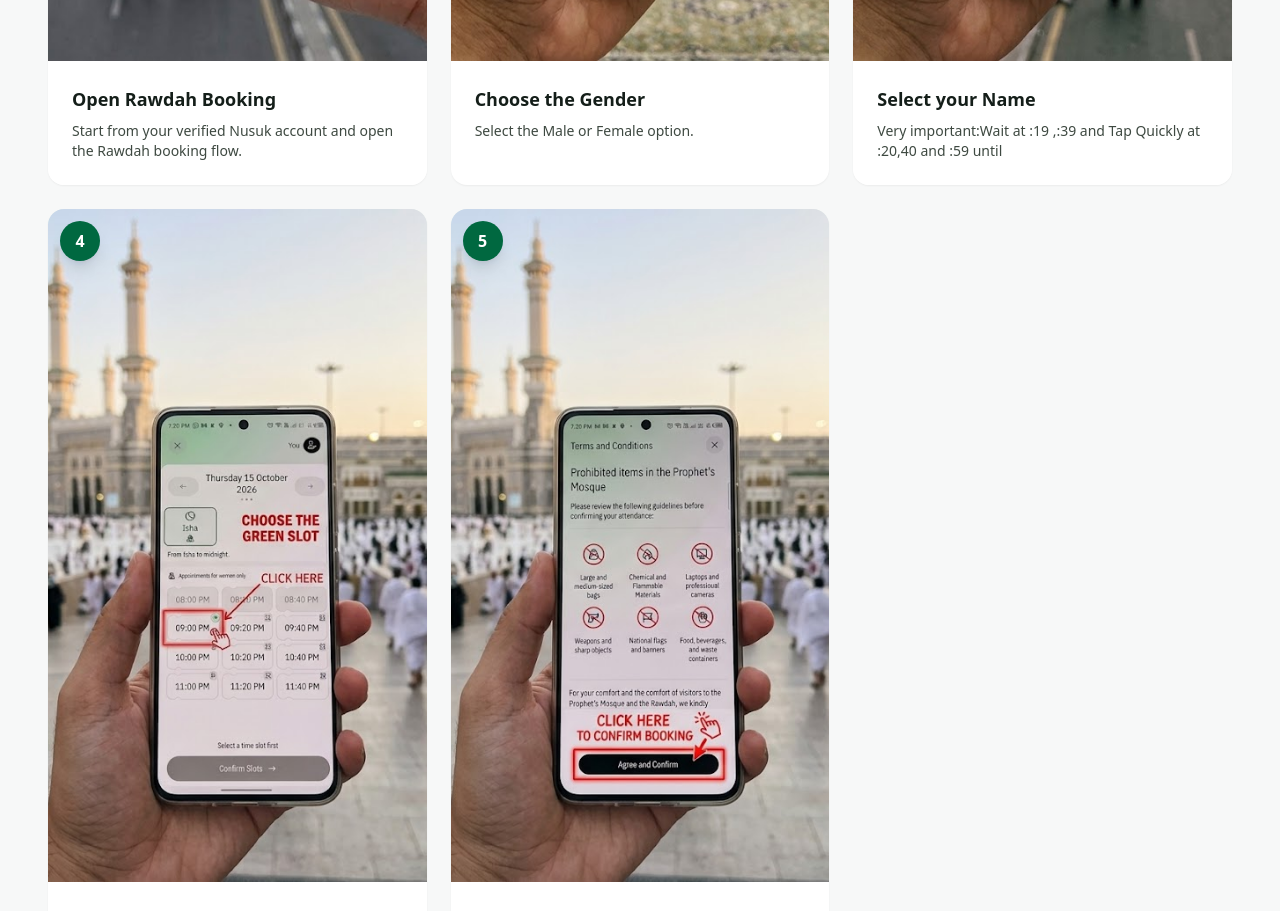
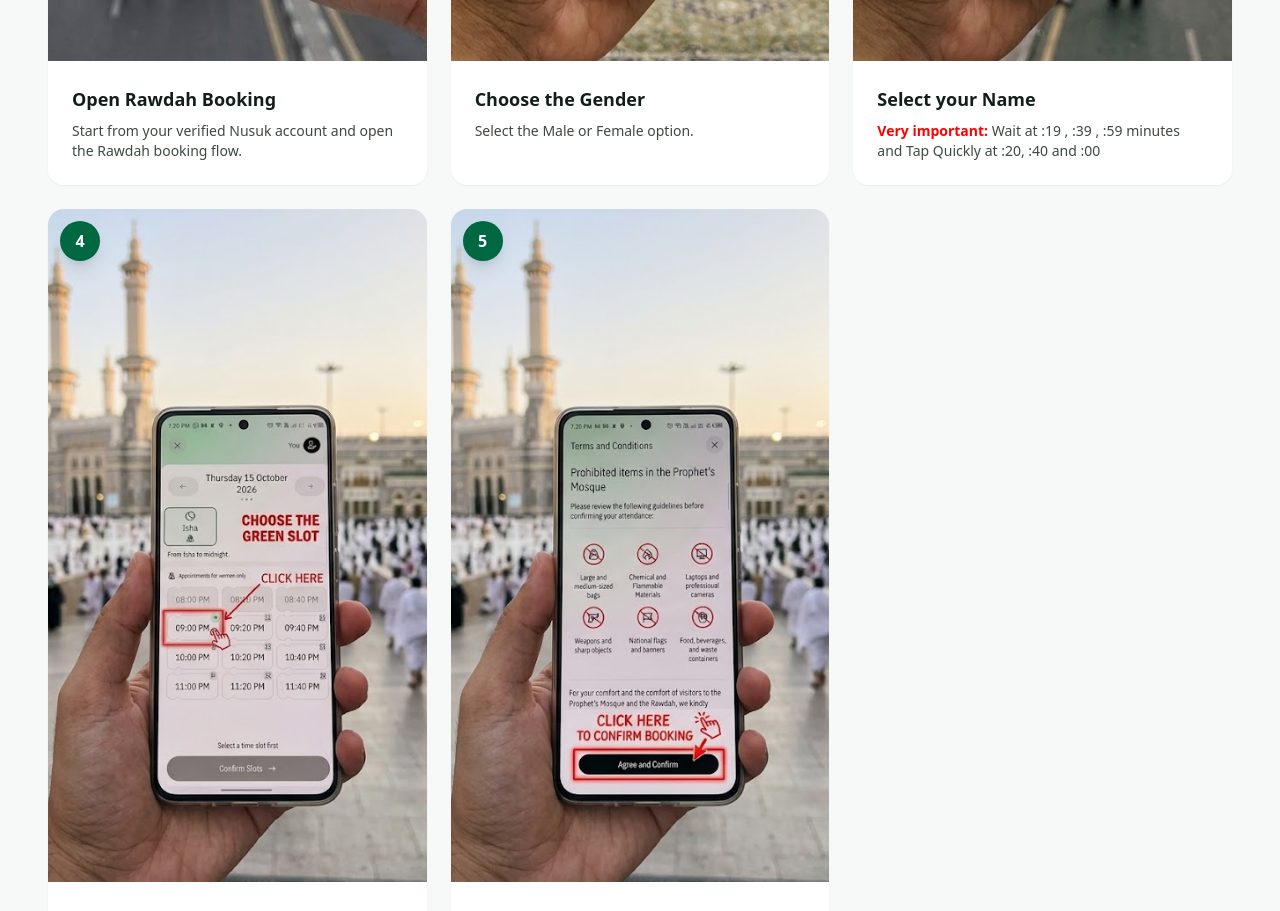
Before and after one commit to Hafiz-Muhammad-Rizwan/rawdahinstantbooking, a Next.js app: page / in a window 1280 px wide. Shown: the part 5860-6771 px from the top of the page. Built offline with nearby package versions, Linux system fonts and the light colour scheme.

Commit message:
update the description

```diff
--- a/components/ScreenshotsSection.tsx
+++ b/components/ScreenshotsSection.tsx
@@ -19,7 +19,11 @@ export default function ScreenshotsSection() {
     {
       step: 3,
       title: "Select your Name",
-      description: "Very important:Wait at :19 ,:39 and Tap Quickly at :20,40 and :59 until",
+      description: (
+    <>
+      <span style={{ color: 'red', fontWeight: 'bold' }}>Very important:</span> Wait at :19 , :39 , :59 minutes and Tap Quickly at :20, :40 and :00
+    </>
+    ),
       image: "/rawdahinstantbooking/images/booking2.jpeg"
     },
     {
```
